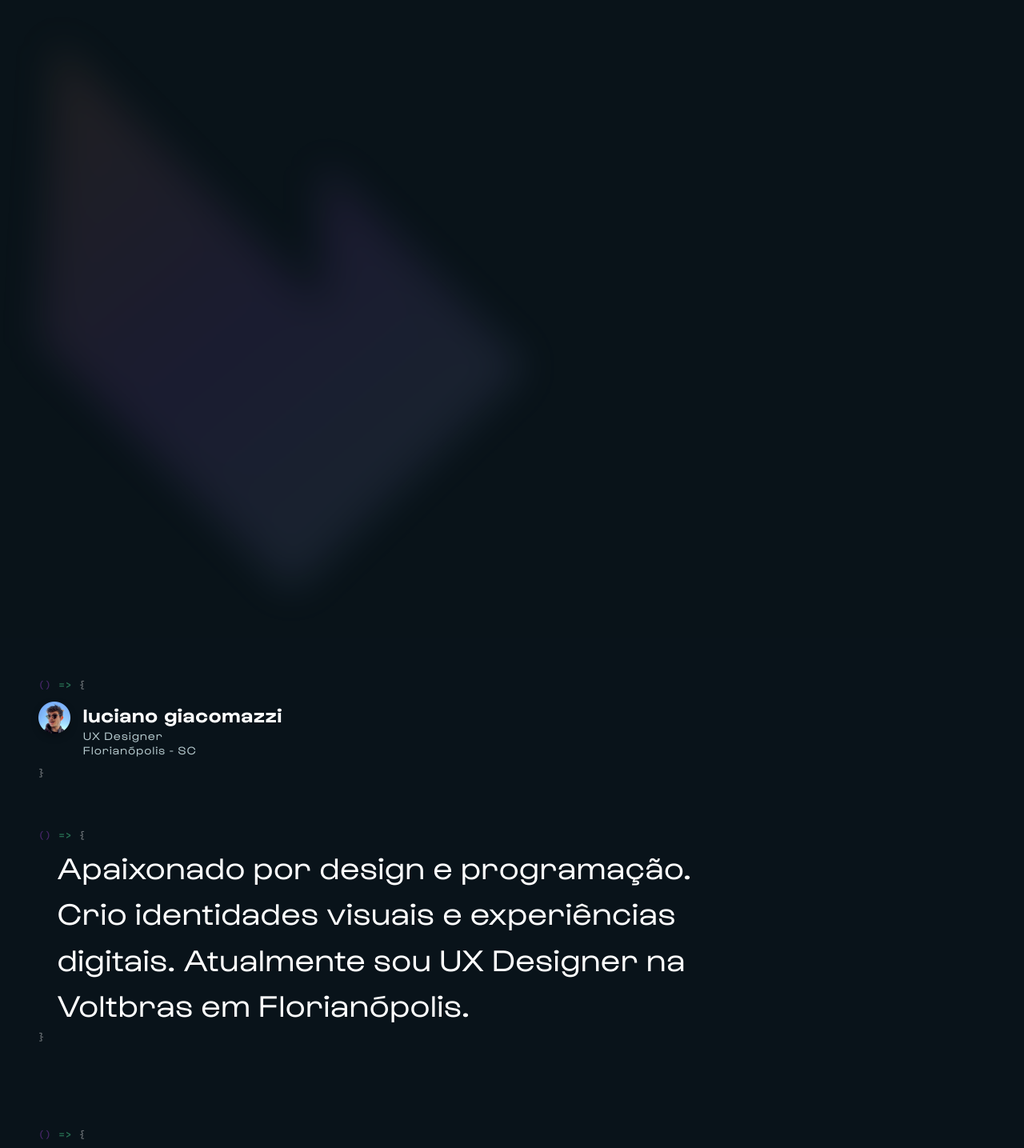
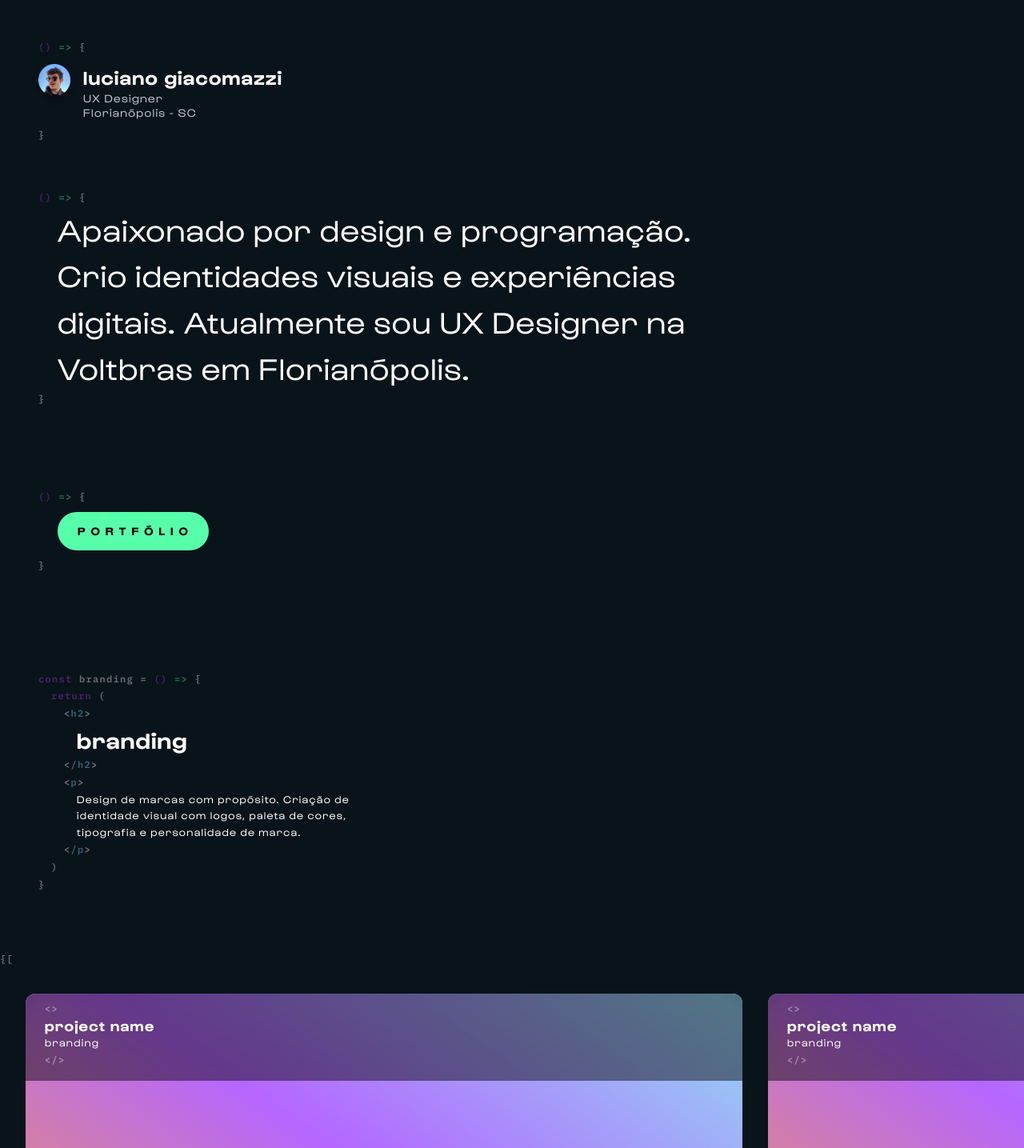
Before and after one commit to lgiacomazzi/portfolio-2021, a Next.js app: page / in a window 1280 px wide. Shown: the top 1435 px of the page at 80% size. Built offline with nearby package versions, Linux system fonts and the light colour scheme.

Commit message:
fix border radius

```diff
--- a/pages/index.tsx
+++ b/pages/index.tsx
@@ -2,13 +2,11 @@ import Head from "next/head";
 import Profile from "../components/Profile";
 import Manifesto from "../components/Manifesto";
 import MainButton from "../components/MainButton";
-import Background from "../components/Background";
 import CodeCategory from "../components/CodeCategory";
 
 export default function Home() {
   return (
     <div>
-      <Background />
       <Head>
         <title>Luciano Giacomazzi</title>
         {/* <link rel="icon" href="/favicon.ico" /> */}
@@ -18,6 +16,7 @@ export default function Home() {
         <Profile />
         <Manifesto />
         <MainButton>Portfólio</MainButton>
+        {/* <Button class="blue">Contato</Button> */}
       </div>
 
       <CodeCategory category="branding">
--- a/styles/components/ProjectCard.module.css
+++ b/styles/components/ProjectCard.module.css
@@ -26,6 +26,7 @@
   background: var(--glass-dark);
   backdrop-filter: blur(10px);
 
+  border-radius: 12px 12px 0px 0px;
   position: relative;
   bottom: 0;
 }
```
